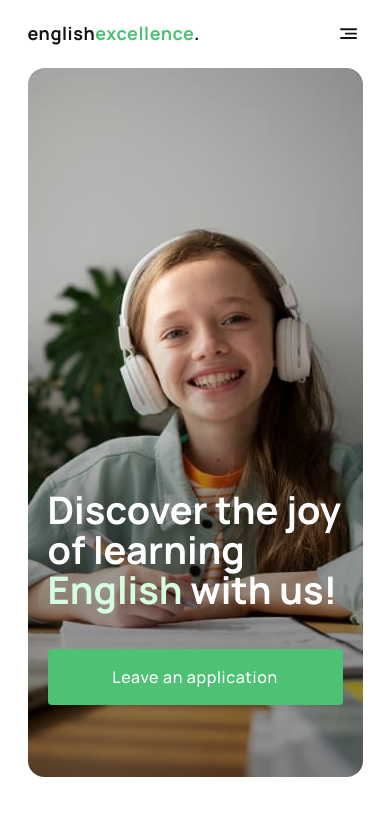
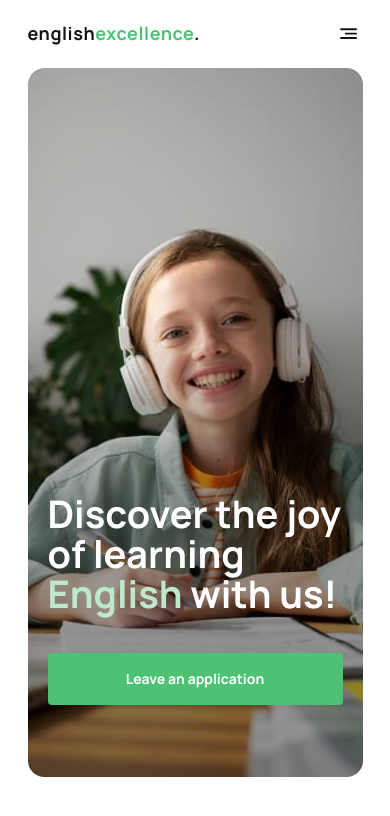
Before and after one commit to oksanaliu/final-project-group5, a website built with Vite: page src/index.html in a window 390 px wide. Built offline with nearby package versions, Linux system fonts and the light colour scheme.

Commit message:
hero mobile

```diff
--- a/src/css/hero.css
+++ b/src/css/hero.css
@@ -35,7 +35,7 @@
 }
 
 .english {
-  color: var(--light-green);
+  color: var(--green-accent);
 }
 
 .hero-header {
@@ -64,22 +64,23 @@
 }
 
 .application-btn {
-  display: block;
-  cursor: pointer;
+  display: flex;
+  align-items: center;
+  justify-content: center;
+
   color: var(--white);
   background-color: var(--green);
-  font-weight: 500;
-  line-height: 1.5;
-  letter-spacing: 0.04em;
+  font-size: 14px;
+  font-weight: 700;
+  line-height: 1.714; /* 171.429% */
 
-  padding: 16px 32px;
+  min-height: 52px;
   width: 100%;
-  min-height: 56px;
   border-radius: 4px;
   border: none;
 }
 
 .application-btn:hover,
 .application-btn:focus {
-  background-color: var(--green);
+  background-color: #38ae5f;
 }
```
